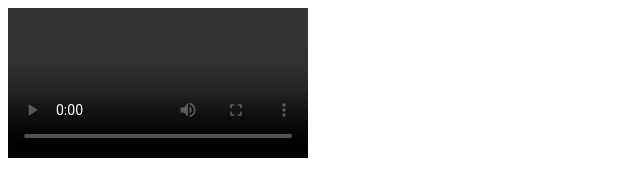
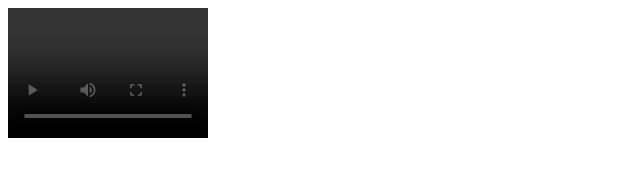
Before and after one commit to 89315656agri-Japan/Hello-Bye-creature, a plain HTML site: page index.html in a window 1280 px wide. Shown: the whole page, without its empty margins (0-640 px from the left). Drawn offline with Linux system fonts and the light colour scheme.

Commit message:
Update index.html

```diff
--- a/index.html
+++ b/index.html
@@ -1,3 +1,3 @@
 <!DOCTYPE html>
-<video "C:\Users\fujita\Downloads\講義など\FilmForth Project_1.mp4"="video.mp4" controls></video>
+<video width="200px" height="130px" "C:\Users\fujita\Downloads\講義など\FilmForth Project_1.mp4"="video.mp4" controls></video>
 </html>
```
